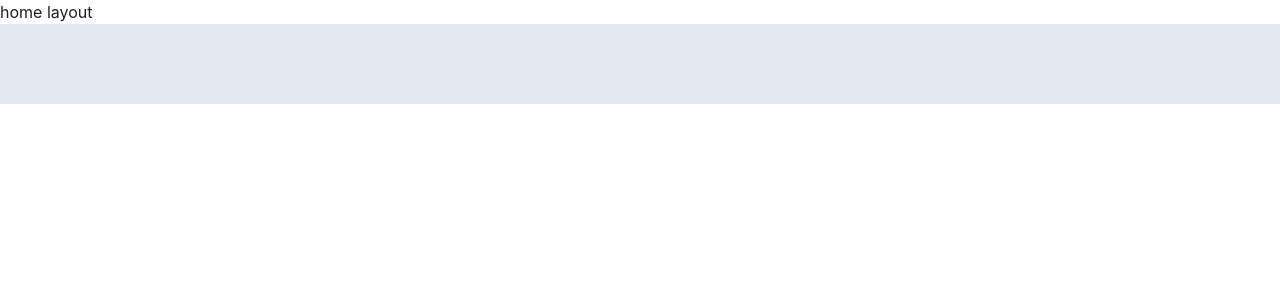
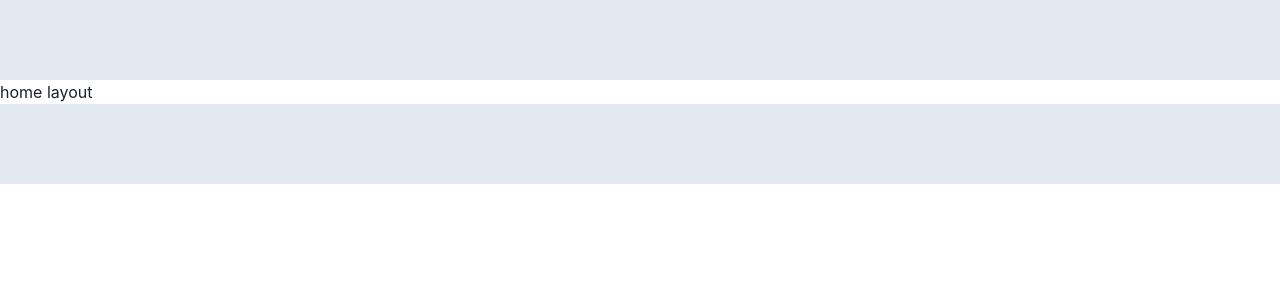
Before and after one commit to besumero628/react-rails-todo-front, a React (Create React App) app: page / in a window 1280 px wide. Shown: the top 300 px of the page. Built offline with nearby package versions, Linux system fonts and the light colour scheme.

Commit message:
[Add] Header layout

```diff
--- a/src/components/templates/HomeLayout.tsx
+++ b/src/components/templates/HomeLayout.tsx
@@ -1,9 +1,11 @@
 import { FC, memo } from "react";
 import { Foooter } from "../organisms/layout/Footer";
+import { Header } from "../organisms/layout/Header";
 
 export const HomeLayout: FC = memo(()=> {
     return (
         <>
+            <Header />
             <p>home layout</p>
             <Foooter />
         </>
```
